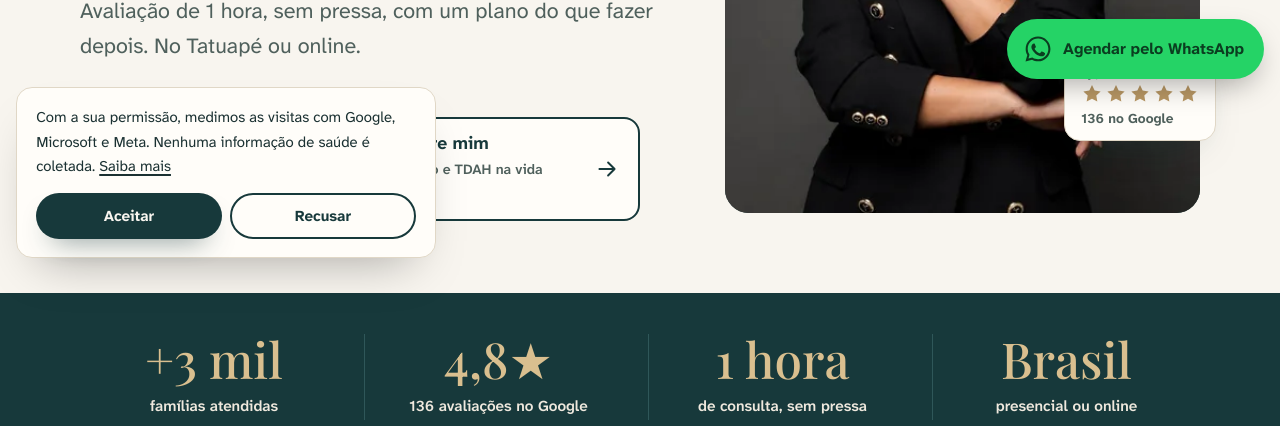
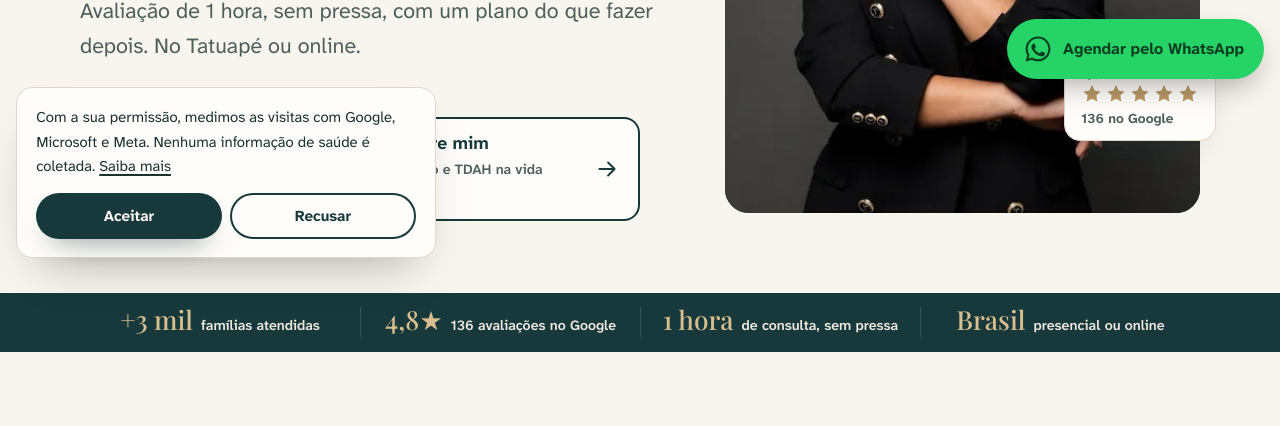
Before and after one commit to israelino02/Dra-Jeanine, a plain HTML site: page public/index.html in a window 1280 px wide. Shown: the part 526-952 px from the top of the page. Drawn offline with Linux system fonts and the light colour scheme.

Commit message:
style: faixa de números fina no computador (uma linha, sem esteira)
Co-Authored-By: Claude Opus 5.5 <noreply@anthropic.com>

```diff
--- a/public/assets/style.css
+++ b/public/assets/style.css
@@ -402,6 +402,12 @@ mark.pendente{background:#fff1b8;color:#5a4300;padding:.05em .3em;border-radius:
 
 /* ---------- celular: números em esteira fina, colunas 2x2 ---------- */
 .stats-dup{display:none}
+@media (min-width:761px){
+  .stats-band .stats{padding:.9rem 0;gap:0}
+  .stats-band .stats li{display:flex;align-items:baseline;justify-content:center;gap:.5rem;white-space:nowrap}
+  .stats-band .stats b{display:inline;font-size:clamp(1.3rem,1rem + .8vw,1.7rem);margin:0}
+  .stats-band .stats span{font-size:.88rem}
+}
 @media (max-width:760px){
   .stats-band{overflow:hidden}
   .stats-band .wrap.stats-track{display:flex;width:max-content;max-width:none;margin:0;padding:0;animation:esteira 26s linear infinite}
--- a/public/index.html
+++ b/public/index.html
@@ -26,7 +26,7 @@
 <link rel="apple-touch-icon" href="/apple-touch-icon.png">
 <link rel="preload" as="font" type="font/woff2" href="/assets/fonts/atkinson-latin.woff2" crossorigin>
 <link rel="preload" as="font" type="font/woff2" href="/assets/fonts/playfair-latin.woff2" crossorigin>
-<link rel="stylesheet" href="/assets/style.css?v=08f5f302">
+<link rel="stylesheet" href="/assets/style.css?v=1a78e0a2">
 <script>
 document.documentElement.classList.add('js');
 // Consentimento (Google Consent Mode v2) antes do GTM.
```
Also changed, not shown: public/avaliacao-autismo-infantil/index.html (+1 -1 lines), public/como-funciona/index.html (+1 -1 lines), public/consulta-online/index.html (+1 -1 lines), public/consultorio/index.html (+1 -1 lines), public/dra-jeanine/index.html (+1 -1 lines), public/sinais-de-autismo/index.html (+1 -1 lines), public/valores-e-duvidas/index.html (+1 -1 lines).
